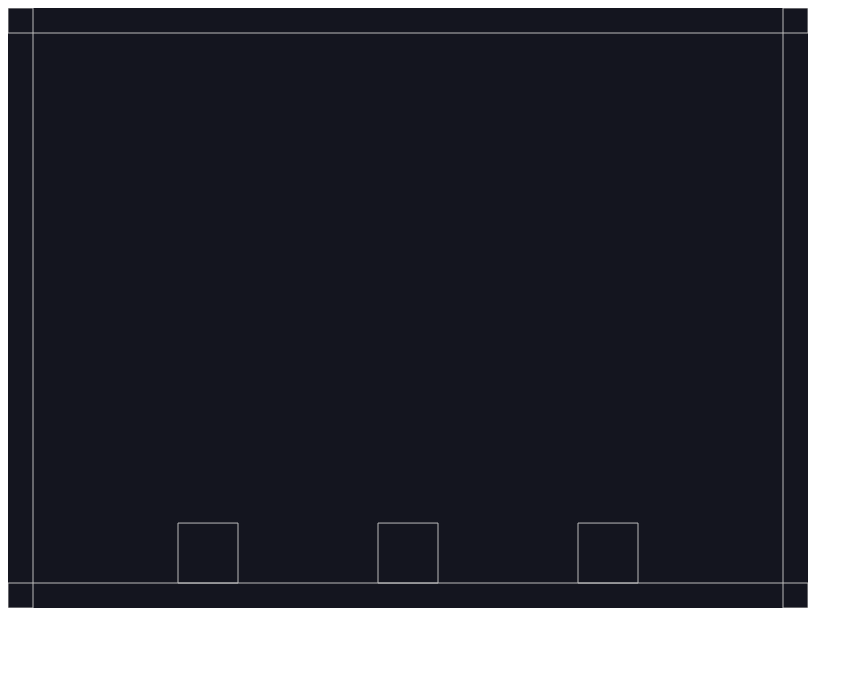
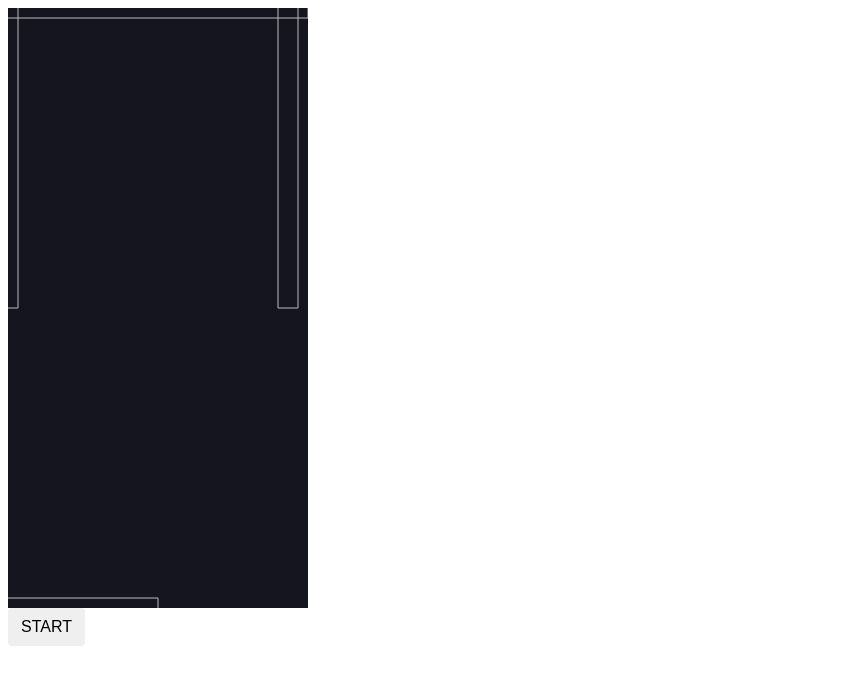
Before and after one commit to negibouze/matterjs-practice, a website built with webpack: page index.html in a window 1280 px wide. Shown: the whole page, without its empty margins (0-863 px from the left). Built offline with nearby package versions, Linux system fonts and the light colour scheme.

Commit message:
second commit
second commit

```diff
--- a/index.html
+++ b/index.html
@@ -5,9 +5,33 @@
     <meta name="viewport" content="width=device-width, initial-scale=1.0">
     <meta http-equiv="X-UA-Compatible" content="ie=edge">
     <title>Matter.js practice</title>
+    <style>
+        .container {
+            width: 300px;
+            height: 600px;
+        }
+        .btn {
+            display: inline-block;
+            font-weight: 400;
+            text-align: center;
+            white-space: nowrap;
+            vertical-align: middle;
+            -webkit-user-select: none;
+            -moz-user-select: none;
+            -ms-user-select: none;
+            user-select: none;
+            border: 1px solid transparent;
+            padding: .375rem .75rem;
+            font-size: 1rem;
+            line-height: 1.5;
+            border-radius: .25rem;
+            transition: color .15s ease-in-out, background-color .15s ease-in-out, border-color .15s ease-in-out, box-shadow .15s ease-in-out;
+        }
+    </style>
 </head>
 <body>
-    <div></div>
+    <div id="container" class="container"></div>
+    <button id="start" class="btn">START</button>
     <script src="./dist/vendors.js"></script>
     <script src="./dist/bundle.js"></script>
 </body>
--- a/src/js/airFriction.js
+++ /dev/null
@@ -1,82 +0,0 @@
-class AirFriction {
-    constructor() {
-        this.Engine = matter.Engine;
-        this.Render = matter.Render;
-        this.Runner = matter.Runner;
-        this.MouseConstraint = matter.MouseConstraint;
-        this.Mouse = matter.Mouse;
-        this.World = matter.World;
-        this.Bodies = matter.Bodies;
-    }
-
-    prepare() {
-        // create engine
-        const engine = this.Engine.create();
-        const world = engine.world;
-        // create renderer
-        const render = this.Render.create({
-            element: document.body,
-            engine: engine,
-            options: {
-                width: 800,
-                height: 600,
-                showVelocity: true
-            }
-        });
-
-        // add bodies
-        this.World.add(world, [
-            // falling blocks
-            this.Bodies.rectangle(200, 100, 60, 60, { frictionAir: 0.001 }),
-            this.Bodies.rectangle(400, 100, 60, 60, { frictionAir: 0.05 }),
-            this.Bodies.rectangle(600, 100, 60, 60, { frictionAir: 0.1 }),
-
-            // walls
-            this.Bodies.rectangle(400, 0, 800, 50, { isStatic: true }),
-            this.Bodies.rectangle(400, 600, 800, 50, { isStatic: true }),
-            this.Bodies.rectangle(800, 300, 50, 600, { isStatic: true }),
-            this.Bodies.rectangle(0, 300, 50, 600, { isStatic: true })
-        ]);
-
-        // add mouse control
-        const mouse = this.Mouse.create(render.canvas);
-        const mouseConstraint = this.MouseConstraint.create(engine, {
-            mouse: mouse,
-            constraint: {
-                stiffness: 0.2,
-                render: {
-                    visible: false
-                }
-            }
-        });
-
-        this.World.add(world, mouseConstraint);
-
-        // keep the mouse in sync with rendering
-        render.mouse = mouse;
-
-        // fit the render viewport to the scene
-        this.Render.lookAt(render, {
-            min: { x: 0, y: 0 },
-            max: { x: 800, y: 600 }
-        });
-
-        this.Render.run(render);
-        // create runner
-        const runner = this.Runner.create();
-        this.Runner.run(runner, engine);
-    }
-
-    // run() {
-    //     this.Render.run(render);
-    //     // create runner
-    //     const runner = this.Runner.create();
-    //     this.Runner.run(runner, engine);
-    // }
-
-    stop() {
-
-    }
-}
-
-module.exports = AirFriction;
--- /dev/null
+++ b/src/js/game.js
@@ -0,0 +1,127 @@
+class Game {
+    constructor() {
+        this.Engine = matter.Engine;
+        this.Render = matter.Render;
+        this.Runner = matter.Runner;
+        this.MouseConstraint = matter.MouseConstraint;
+        this.Mouse = matter.Mouse;
+        this.World = matter.World;
+        this.Bodies = matter.Bodies;
+    }
+
+    init(fieldObject) {
+        if (this.engine) {
+            return;
+        }
+        const style = window.getComputedStyle(fieldObject, null);
+        const w = parseInt(style.width, 10);
+        const h = parseInt(style.height, 10);
+        this.field = {
+            object: fieldObject,
+            width: w,
+            height: h
+        }
+        // create engine
+        const engine = this.Engine.create();
+        const world = this._createWorld(engine);
+        // create renderer
+        const renderer = this._createRenderer(engine);
+        // add mouse control
+        const mouse = this._createMouse(renderer.canvas);
+        // keep the mouse in sync with rendering
+        renderer.mouse = mouse;
+        const mouseConstraint = this._createMouseConstraint(engine, mouse);
+
+        this._setWalls(world);
+        this._setMouseConstraint(world, mouseConstraint);
+
+        // fit the render viewport to the scene
+        this.Render.lookAt(renderer, {
+            min: { x: 0, y: 0 },
+            max: { x: w, y: h }
+        });
+
+        this.engine = engine;
+        this.world = world;
+        this.renderer = renderer;
+        // create runner
+        this.runner = this._createRunner();
+    }
+
+    render() {
+        this.Render.run(this.renderer);
+    }
+
+    run() {
+        this.Runner.run(this.runner, this.engine);
+    }
+
+    stop() {
+        this.Render.stop(this.renderer);
+        this.Runner.stop(this.runner);
+    }
+
+    addBlock() {
+        this.World.add(this.world, [
+            // falling blocks
+            this.Bodies.rectangle(150, 100, 60, 60, { frictionAir: 0.05 }),
+        ]);
+    }
+
+    _createWorld(engine) {
+        return engine.world;
+    }
+
+    _createRenderer(engine) {
+        // create renderer
+        const renderer = this.Render.create({
+            element: this.field.object,
+            engine: engine,
+            options: {
+                width: this.field.width,
+                height: this.field.height,
+                showVelocity: true
+            }
+        });
+        return renderer;
+    }
+
+    _createMouse(canvas) {
+        return this.Mouse.create(canvas);
+    }
+
+    _createMouseConstraint(engine, mouse) {
+        const mc = this.MouseConstraint.create(engine, {
+            mouse: mouse,
+            constraint: {
+                stiffness: 0.2,
+                render: {
+                    visible: false
+                }
+            }
+        });
+        return mc;
+    }
+
+    _createRunner() {
+        return this.Runner.create();
+    }
+
+    _setWalls(world) {
+        const w = this.field.width;
+        const h = this.field.height;
+        this.World.add(world, [
+            // walls
+            this.Bodies.rectangle(0, 0, 600, 20, { isStatic: true }),
+            this.Bodies.rectangle((w - 20), 0, 20, h, { isStatic: true }),
+            this.Bodies.rectangle(0, h, w, 20, { isStatic: true }),
+            this.Bodies.rectangle(0, 0, 20, h, { isStatic: true })
+        ]);
+    }
+
+    _setMouseConstraint(world, mouseConstraint) {
+        this.World.add(world, mouseConstraint);
+    }
+}
+
+module.exports = Game;
--- a/src/js/index.js
+++ b/src/js/index.js
@@ -1,5 +1,16 @@
-import AirFriction from './airFriction';
+import Game from './game';
 
-const airFriction = new AirFriction();
-airFriction.prepare();
-// airFriction.start();
+const game = new Game();
+game.init(document.getElementById('container'));
+game.render();
+
+const start = () => {
+    game.run();
+    game.addBlock();
+}
+
+const stop = () => {
+    game.stop();
+}
+
+document.getElementById('start').addEventListener('click', start);
```
